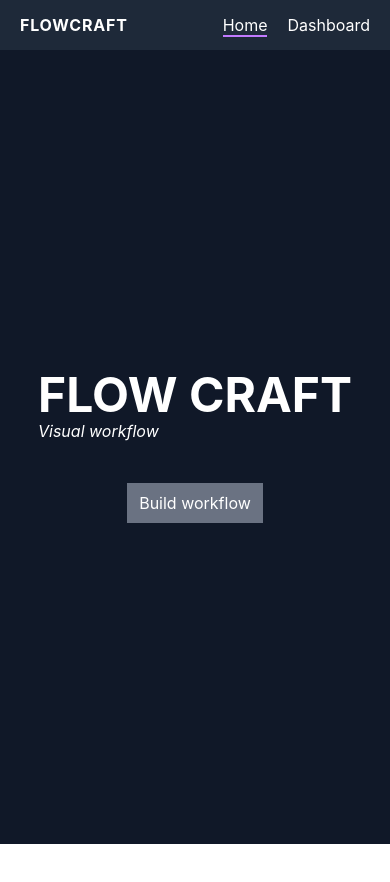
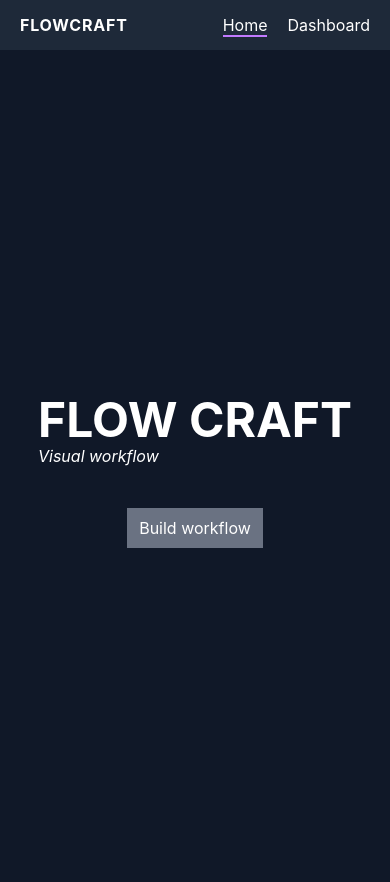
Before and after one commit to rajesh-medudula/flowcraft, a React (Vite) app: page / in a window 390 px wide. Shown: the top 882 px of the page. Before the commit the page ends 844 px from the top, so only its background shows below. Built offline with nearby package versions, Linux system fonts and the light colour scheme.

Commit message:
fix: layout styles across pages

```diff
--- a/src/App.jsx
+++ b/src/App.jsx
@@ -4,7 +4,7 @@ import { router } from './routes/router'
 
 const App = () => {
   return (
-    <div className="h-screen grid grid-rows-[auto_1fr] md:grid-cols-[auto_1fr]">
+    <div className="min-h-dvh">
       <RouterProvider router={router}/>
     </div>
   )
--- a/src/components/Sidebar.jsx
+++ b/src/components/Sidebar.jsx
@@ -2,7 +2,7 @@ import { Link, NavLink } from "react-router-dom"
 
 const Sidebar = () => {
   return (
-    <aside className="hidden md:block h-screen flex flex-col  bg-gray-800 text-white p-5">
+    <aside className="hidden md:flex h-full flex-1 flex-col  bg-gray-800 text-white p-5">
       <nav className="h-full flex">
         <ul className="w-full flex flex-col gap-5">
           <li className="mr-auto">
--- a/src/layouts/MainLayout.jsx
+++ b/src/layouts/MainLayout.jsx
@@ -4,9 +4,16 @@ import Navbar from "../components/Navbar";
 
 const MainLayout = () => {
   return <>
-  <Navbar/>
-  <Sidebar/>
-  <Outlet/>
+  <div className="grid min-h-dvh
+      grid-rows-[auto_minmax(0,1fr)]
+      md:grid-cols-[auto_minmax(0,1fr)]
+      md:grid-rows-1">
+    <Navbar/>
+    <Sidebar/>
+    <main className="min-w-0 min-h-0">
+      <Outlet/>
+    </main>
+  </div>
   </>
 }
 
--- a/src/pages/Home.jsx
+++ b/src/pages/Home.jsx
@@ -8,7 +8,7 @@ const Home = () => {
   };
 
   return (
-    <section className="bg-gray-900 text-white flex flex-col justify-center items-center gap-10">
+    <section className="min-h-screen bg-gray-900 text-white flex flex-col justify-center items-center gap-10">
       <div>
         <h1 className="text-5xl font-bold">FLOW CRAFT</h1>
         <em>Visual workflow</em>
```
